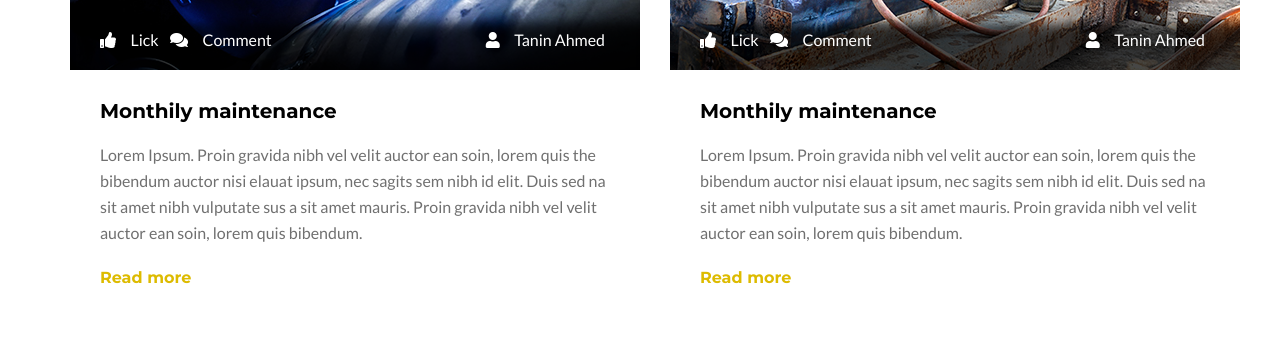
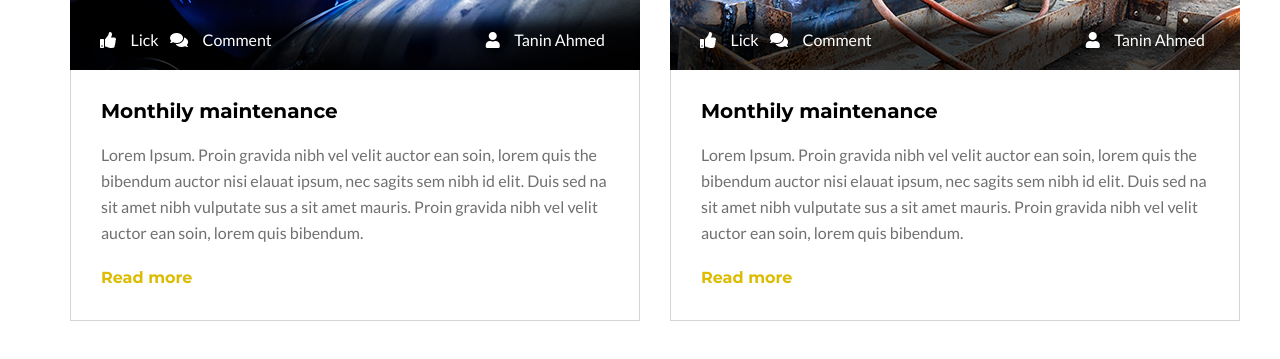
Before and after one commit to Mjtanin6/Smart-Pest, a plain HTML site: page index.html in a window 1280 px wide. Shown: the part 8197-8556 px from the top of the page. Drawn offline with Linux system fonts and the light colour scheme; a web font is replaced by a local one.

Commit message:
added border in blog area

```diff
--- a/sass/style.scss
+++ b/sass/style.scss
@@ -1409,6 +1409,9 @@ input[type=number]::-webkit-outer-spin-button {
             }
             .post-title-dis {
                 padding: 30px;
+                padding: 30px;
+                border: 1px solid #d6d4d4;
+                border-top-width: 0px;
 
                 .title {
                     margin-bottom: 20px;
```
Also changed, not shown: css/style.css.
